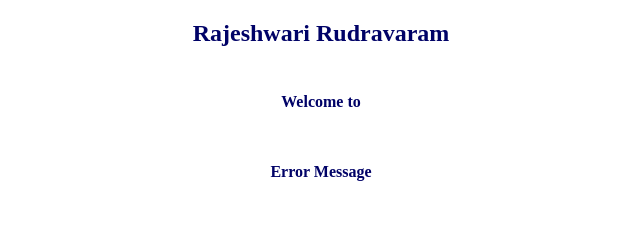
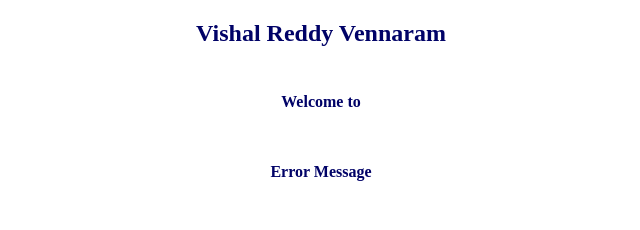
Before and after one commit to Vishalreddy114/vv-client-hunt, a website with bundled scripts: page index.html in a window 1280 px wide. Shown: the top 230 px of the page, 319-959 px from the left. Built offline with nearby package versions, Linux system fonts and the light colour scheme.

Commit message:
Update index.html

```diff
--- a/index.html
+++ b/index.html
@@ -9,7 +9,7 @@
 <body>
     <main>
         <article>
-            <h1>Rajeshwari Rudravaram</h1>
+            <h1>Vishal Reddy Vennaram</h1>
             <br />
             <div id="location">Welcome to <span id="locationAnswer"></span></div><br /><br />
             <div id="error-message">Error Message<span id="error message"></span></div><br /><br />
```
